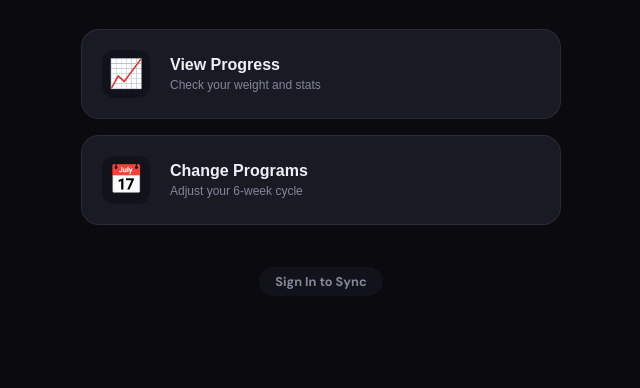
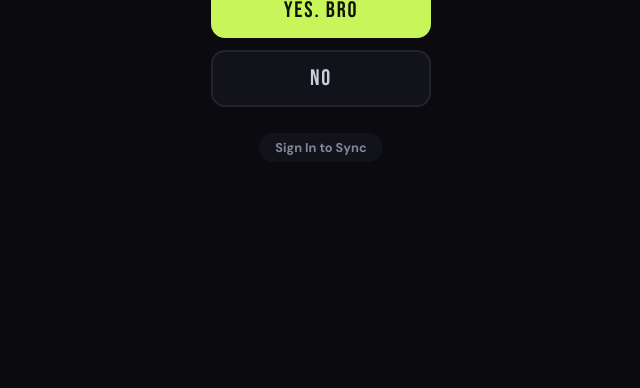
Before and after one commit to joeybukowski3/fidness2026, a website: page index.html in a window 1280 px wide. Shown: the part 412-800 px from the top of the page, without its empty margins (319-959 px from the left). Drawn offline with nearby package versions, Linux system fonts and the light colour scheme.

Commit message:
fix: remove extra landing buttons pushing No off-screen, reduce logo margin, add overflow scroll
Co-Authored-By: Claude Sonnet 4.6 <noreply@anthropic.com>

```diff
--- a/index.html
+++ b/index.html
@@ -29,13 +29,14 @@ if ('serviceWorker' in navigator) {
 .landing-view {
   position: fixed; inset: 0; background: var(--bg); z-index: 500;
   display: none; align-items: center; justify-content: center; padding: 1.5rem;
+  overflow-y: auto;
 }
 .landing-view.active { display: flex; }
 .landing-content {
   width: 100%; max-width: 480px; text-align: center;
 }
 .landing-logo {
-  flex-direction: column; gap: 1rem; margin-bottom: 3rem;
+  flex-direction: column; gap: 1rem; margin-bottom: 1.5rem;
 }
 .landing-mark {
   width: 80px; height: 80px; font-size: 2rem; border-radius: 20px;
@@ -552,24 +553,6 @@ body{padding-bottom:104px}
       <div style="font-family:var(--font-display);font-size:2rem;letter-spacing:0.06em;color:var(--text);margin-bottom:1.5rem;">Do you even lift bro?</div>
       <button type="button" onclick="event.stopPropagation();handleLandingAction('workout');" style="display:block;width:220px;margin:0 auto 0.75rem;padding:0.8rem 0;border-radius:14px;border:2px solid var(--accent);background:var(--accent);color:#10140d;font-family:var(--font-display);font-size:1.4rem;letter-spacing:0.08em;cursor:pointer;">Yes. bro</button>
       <button type="button" onclick="event.stopPropagation();handleNoLift();" style="display:block;width:220px;margin:0 auto;padding:0.8rem 0;border-radius:14px;border:2px solid var(--border);background:var(--bg3);color:var(--text2);font-family:var(--font-display);font-size:1.4rem;letter-spacing:0.08em;cursor:pointer;">No</button>
-    </div>
-
-    <div class="landing-actions">
-      <button class="landing-btn" onclick="handleLandingAction('progress')">
-        <span class="icon">&#128200;</span>
-        <div class="btn-text">
-          <strong>View Progress</strong>
-          <span>Check your weight and stats</span>
-        </div>
-      </button>
-
-      <button class="landing-btn" onclick="handleLandingAction('program')">
-        <span class="icon">&#128197;</span>
-        <div class="btn-text">
-          <strong>Change Programs</strong>
-          <span>Adjust your 6-week cycle</span>
-        </div>
-      </button>
     </div>
 
     <div class="landing-footer">
```
